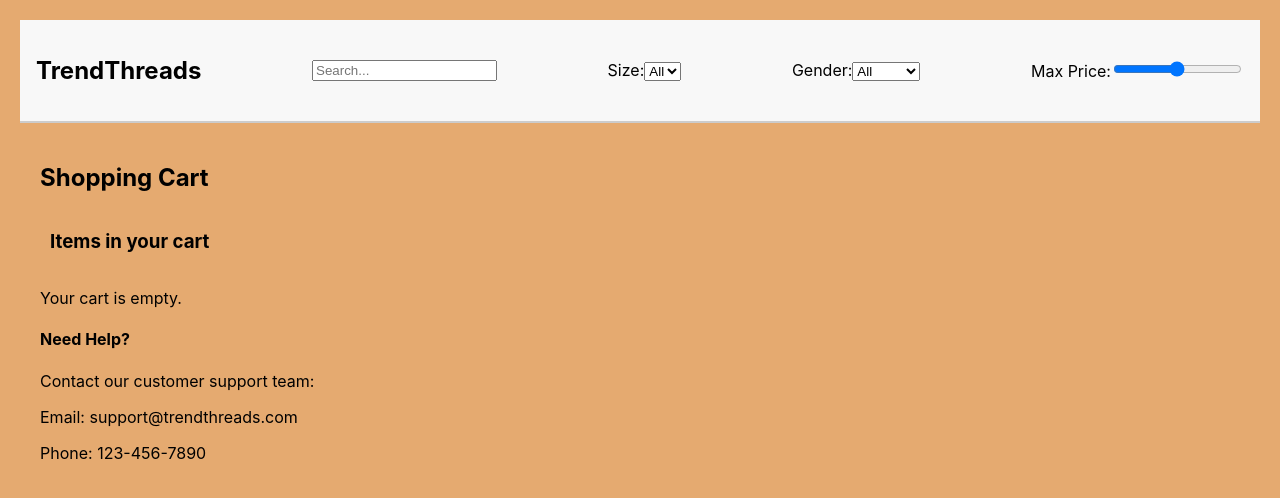
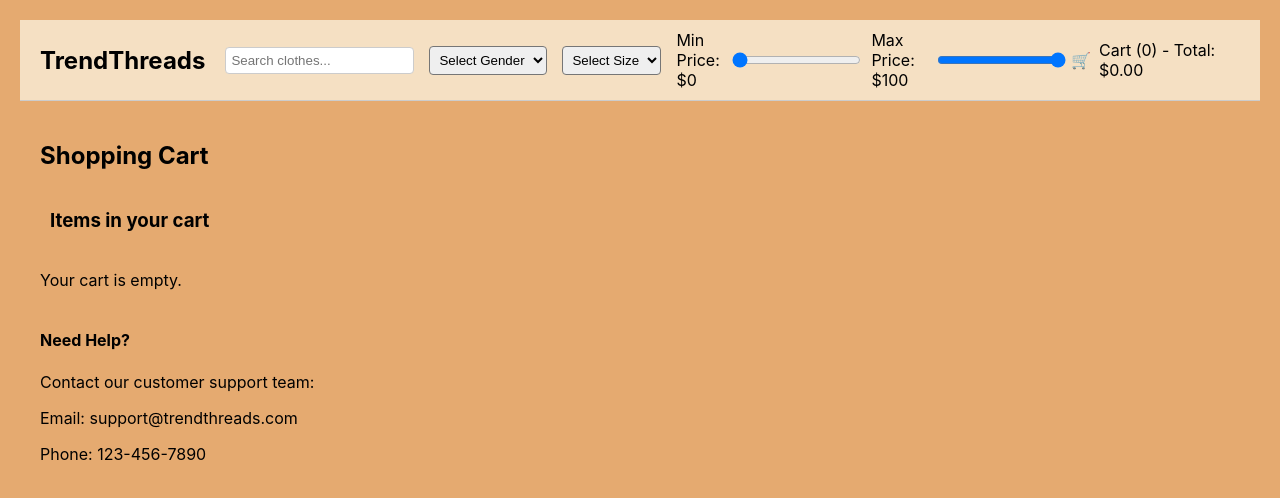
Before and after one commit to tymontiphy/trends, a React (Create React App) app: page /cart in a window 1280 px wide. Shown: the top 498 px of the page. Built offline with nearby package versions, Linux system fonts and the light colour scheme; data requests are answered from the project's data file.

Commit message:
changes done

```diff
--- a/db.json
+++ b/db.json
@@ -124,7 +124,7 @@
     "id": 13,
     "name": "Striped Boat Neck T-Shirt",
     "price": 23,
-    "size": "M",
+    "size": "L",
     "gender": "Women",
     "stock": 5,
     "description": "A nautical-inspired striped boat neck t-shirt.",
@@ -134,7 +134,7 @@
     "id": 14,
     "name": "Slim Fit Blue Jeans",
     "price": 40,
-    "size": "32",
+    "size": "S",
     "gender": "Unisex",
     "stock": 12,
     "description": "Classic slim fit blue jeans for all occasions.",
@@ -144,7 +144,7 @@
     "id": 15,
     "name": "Black Skinny Jeans",
     "price": 35,
-    "size": "30",
+    "size": "M",
     "gender": "Unisex",
     "stock": 8,
     "description": "Stretchy black skinny jeans for a sleek fit.",
@@ -154,7 +154,7 @@
     "id": 16,
     "name": "Light Wash Straight Leg Jeans",
     "price": 38,
-    "size": "34",
+    "size": "S",
     "gender": "Unisex",
     "stock": 10,
     "description": "Comfortable straight-leg jeans with a light wash.",
@@ -164,7 +164,7 @@
     "id": 17,
     "name": "High-Waisted Mom Jeans",
     "price": 45,
-    "size": "28",
+    "size": "M",
     "gender": "Women",
     "stock": 6,
     "description": "Retro-inspired high-waisted mom jeans.",
@@ -174,7 +174,7 @@
     "id": 18,
     "name": "Ripped Blue Jeans",
     "price": 50,
-    "size": "32",
+    "size": "M",
     "gender": "Unisex",
     "stock": 4,
     "description": "Trendy ripped blue jeans with a distressed look.",
@@ -184,7 +184,7 @@
     "id": 19,
     "name": "Bootcut Dark Jeans",
     "price": 55,
-    "size": "36",
+    "size": "L",
     "gender": "Men",
     "stock": 7,
     "description": "Stylish bootcut dark jeans for a timeless fit.",
@@ -194,7 +194,7 @@
     "id": 20,
     "name": "Wide Leg Jeans",
     "price": 60,
-    "size": "30",
+    "size": "S",
     "gender": "Women",
     "stock": 5,
     "description": "Chic wide leg jeans for a comfortable fit.",
@@ -224,7 +224,7 @@
     "id": 23,
     "name": "Denim Mini Dress",
     "price": 50,
-    "size": "L",
+    "size": "XL",
     "gender": "Women",
     "stock": 5,
     "description": "Trendy denim mini dress for casual outings.",
@@ -264,7 +264,7 @@
     "id": 27,
     "name": "Black Zip Hoodie",
     "price": 45,
-    "size": "L",
+    "size": "XL",
     "gender": "Unisex",
     "stock": 5,
     "description": "A stylish black zip-up hoodie for a modern look.",
--- a/src/App.js
+++ b/src/App.js
@@ -3,7 +3,8 @@ import { BrowserRouter as Router, Route, Routes } from 'react-router-dom';
 import Navbar from './components/Navbar';
 import ClothingItem from './components/Clothingitem';
 import CartPage from './components/Cartpage';
-import "./components/Navbar.css"
+import CheckoutPage from './components/Checkoutpage';
+import "./components/Navbar.css";
 
 function App() {
   const [clothes, setClothes] = useState([]);
@@ -38,6 +39,10 @@ function App() {
 
   const removeFromCart = (itemId) => {
     setCart(cart.filter((item) => item.id !== itemId));
+  };
+
+  const clearCart = () => {
+    setCart([]); // Clear the cart after purchase
   };
 
   // Filter clothes based on filters and search query
@@ -83,7 +88,11 @@ return matchesSearchQuery && matchesSize && matchesGender && matchesPrice;
           />
           <Route
             path="/cart"
-    element={<CartPage cart={cart} removeFromCart={removeFromCart}/>}
+            element={<CartPage cart={cart} removeFromCart={removeFromCart} clearCart={clearCart} />}
+          />
+          <Route
+            path="/checkout"
+            element={<CheckoutPage cart={cart} clearCart={clearCart} />} // Pass cart and clearCart
           />
         </Routes>
       </div>
--- a/src/components/Cartpage.js
+++ b/src/components/Cartpage.js
@@ -2,11 +2,13 @@ import React from 'react';
 import { Link } from 'react-router-dom';
 
 function CartPage({ cart, removeFromCart, clearCart }) {
-    const totalPrice = cart.reduce((acc, item) => acc + item.price, 0);
+  const totalPrice = cart.reduce((acc, item) => acc + item.price, 0).toFixed(2);
 
   const handleCheckout = () => {
+    if (window.confirm('Are you sure you want to proceed to checkout?')) {
+      clearCart(); // Clear the cart after confirmation
       alert('Thank you for your purchase!');
-        clearCart(); // Clear the cart after checkout
+    }
   };
 
   return (
@@ -14,7 +16,7 @@ function CartPage({ cart, removeFromCart, clearCart }) {
       <h2>Shopping Cart</h2>
 
       {/* Cart Icon */}
-            <div style={{ display: 'flex', alignItems: 'center' }}>
+      <div style={{ display: 'flex', alignItems: 'center', marginBottom: '20px' }}>
         <i className="fas fa-shopping-cart" style={{ fontSize: '30px', marginRight: '10px' }}></i>
         <h3>Items in your cart</h3>
       </div>
@@ -26,21 +28,54 @@ function CartPage({ cart, removeFromCart, clearCart }) {
           {cart.map((item) => (
             <div key={item.id} style={{ display: 'flex', alignItems: 'center', marginBottom: '10px' }}>
               <img src={item.image} alt={item.name} style={{ width: '50px', marginRight: '10px' }} />
-                            <p>{item.name}</p>
-                            <p>${item.price}</p>
-                            <button onClick={() => removeFromCart(item.id)}>Remove</button>
+              <div style={{ flex: 1 }}>
+                <p style={{ margin: '0' }}>{item.name}</p>
+                <p style={{ margin: '0', color: 'gray' }}>${item.price}</p>
+              </div>
+              <button
+                onClick={() => removeFromCart(item.id)}
+                style={{ marginLeft: '10px', padding: '5px 10px', backgroundColor: '#E5AA70', border: 'none', cursor: 'pointer'}}
+              >
+                Remove
+              </button>
             </div>
           ))}
-                    <h3>Total Price: ${totalPrice.toFixed(2)}</h3>
-                    <button onClick={handleCheckout}>Confirm Purchase</button>
+
+          <h3>Total Price: ${totalPrice}</h3>
+
+          {/* Proceed to Checkout Section */}
+          <div style={{ display: 'flex', gap: '10px', marginTop: '20px' }}>
             <Link to="/checkout">
-                        <button>Proceed to Checkout</button>
+              <button
+                style={{
+                  padding: '10px 20px',
+                  backgroundColor: '#28a745',
+                  color: 'white',
+                  border: 'none',
+                  cursor: 'pointer'
+                }}
+              >
+                Proceed to Checkout
+              </button>
             </Link>
+            <button
+              onClick={handleCheckout}
+              style={{
+                padding: '10px 20px',
+                backgroundColor: '#007bff',
+                color: 'white',
+                border: 'none',
+                cursor: 'pointer'
+              }}
+            >
+              Confirm Purchase
+            </button>
+          </div>
         </div>
       )}
 
       {/* Contact Information */}
-            <div style={{ marginTop: '20px' }}>
+      <div style={{ marginTop: '40px' }}>
         <h4>Need Help?</h4>
         <p>Contact our customer support team:</p>
         <p>Email: support@trendthreads.com</p>
@@ -49,4 +84,5 @@ function CartPage({ cart, removeFromCart, clearCart }) {
     </div>
   );
 }
+
 export default CartPage;
--- a/src/components/Clothingitem.js
+++ b/src/components/Clothingitem.js
@@ -2,13 +2,13 @@ import React from 'react';
 
 function ClothingItem({ item, addToCart }) {
   return (
-    <div className="clothing-item">
-      <img src={item.image} alt={item.name} style={{ width: '100px', height: '150px' }} />
+    <div style={{ border: '1px solid #ccc', padding: '10px', margin: '10px', width: '200px' }}>
+      <img src={item.image} alt={item.name} style={{ width: '150px', height: '200px' }} /> {/* Increased image size */}
       <h4>{item.name}</h4>
       <p>Price: ${item.price}</p>
       <p>Size: {item.size}</p>
+      <p>Gender: {item.gender}</p>
       <p>Stock: {item.stock > 0 ? item.stock : 'Out of Stock'}</p>
-      <p>Gender: {item.gender}</p>
       <button onClick={() => addToCart(item)} disabled={item.stock <= 0}>
         {item.stock > 0 ? "Add to Cart" : "Out of Stock"}
       </button>
--- a/src/components/Navbar.css
+++ b/src/components/Navbar.css
@@ -1,86 +1,52 @@
+/* Style for the navbar */
 .navbar {
   display: flex;
+  align-items: center;
   justify-content: space-between;
-    align-items: center;
-    padding: 1rem;
-    background-color: #f8f8f8;
-    border-bottom: 2px solid #ccc;
+  padding: 10px 20px;
+  background-color: #f5e0c3; /* Fawn background color */
+  border-bottom: 1px solid #ccc;
 }
 
-  .navbar-left h2 {
+/* Brand Name Style */
+.brand-name {
+  font-weight: bold;
   font-size: 24px;
-    font-weight: bold;
+  margin-right: 20px;
 }
 
-  .navbar-center {
-    flex: 1;
-    text-align: center;
+/* Style for the search and filter section */
+.search-filter {
+  display: flex;
+  align-items: center;
+  gap: 15px;
 }
 
-  .search-input {
-    padding: 0.5rem;
-    width: 300px;
-    border-radius: 4px;
-    border: 1px solid #ccc;
+/* Price filter layout */
+.price-filter {
+  display: flex;
+  align-items: center;
+  gap: 5px;
 }
 
-  .navbar-right {
+/* Cart Icon Styling */
+.cart-icon {
   display: flex;
   align-items: center;
+  gap: 8px;
 }
 
-  .filters {
-    display: flex;
-    gap: 1rem;
+input[type="text"] {
+  padding: 5px;
+  border: 1px solid #ccc;
+  border-radius: 4px;
 }
 
-  .filters label,
-  .filters select,
-  .filters input {
-    font-size: 14px;
+select {
+  padding: 5px;
+  border-radius: 4px;
 }
 
-  .cart-icon {
-    margin-left: 2rem;
-    position: relative;
-    cursor: pointer;
-    display: flex;
-    align-items: center;
+input[type="range"] {
+  margin: 0 5px;
 }
-
-  .cart-icon span {
-    font-size: 20px;
-  }
-
-  .cart-info {
-    display: flex;
-    flex-direction: column;
-    align-items: center;
-    margin-left: 8px;
-  }
-
-  .cart-count {
-    background-color: red;
-    color: white;
-    border-radius: 50%;
-    padding: 5px;
-    font-size: 12px;
-    margin-bottom: 4px;
-  }
-
-  .cart-price {
-    font-size: 14px;
-    font-weight: bold;
-    color: green;
-  }
-
-  .contact-info {
-    font-size: 14px;
-    color: #666;
-    text-align: center;
-    margin-top: 10px;
-  }
-
-  .contact-info p {
-    margin: 0;
-  }
--- a/src/components/Navbar.js
+++ b/src/components/Navbar.js
@@ -1,45 +1,83 @@
-import React from 'react';
+import React, { useState } from 'react';
 import { Link } from 'react-router-dom';
 
 function Navbar({ setSearchQuery, setSizeFilter, setPriceFilter, setGenderFilter, cart }) {
-  const handleSearchChange = (e) => setSearchQuery(e.target.value);
-  const handleSizeChange = (e) => setSizeFilter(e.target.value);
-  const handlePriceChange = (e) => setPriceFilter([0, parseInt(e.target.value)]);
-  const handleGenderChange = (e) => setGenderFilter(e.target.value);
+  const [minPrice, setMinPrice] = useState(0);
+  const [maxPrice, setMaxPrice] = useState(100);
+
+  function handleGenderChange(e) {
+    const selectedGender = e.target.value;
+    setGenderFilter(selectedGender);
+  }
+
+  function handlePriceChange() {
+    setPriceFilter([minPrice, maxPrice]);
+  }
+
+  function calculateTotal() {
+    return cart.reduce((total, item) => total + item.price, 0).toFixed(2);
+  }
 
   return (
     <nav className="navbar">
-      <h1>TrendThreads</h1>
-      <input type="text" placeholder="Search..." onChange={handleSearchChange} />
+      <div className="brand-name">TrendThreads</div>
 
-  <label>
-    Size:
-    <select onChange={handleSizeChange}>
-      <option value="">All</option>
-      <option value="S">S</option>
-      <option value="M">M</option>
-      <option value="L">L</option>
-    </select>
-  </label>
+      <div className="search-filter">
+        <input
+          type="text"
+          placeholder="Search clothes..."
+          onChange={(e) => setSearchQuery(e.target.value)}
+        />
 
-  <label>
-    Gender:
-    <select onChange={handleGenderChange}>
-      <option value="">All</option>
-      <option value="Men">Men</option>
-      <option value="Women">Women</option>
-    </select>
-  </label>
+        <select onChange={handleGenderChange}>
+          <option value="">Select Gender</option>
+          <option value="Men">Men</option>
+          <option value="Women">Women</option>
+          <option value="Unisex">Unisex</option>
+        </select>
 
-  <label>
-    Max Price:
-    <input type="range" min="0" max="100" onChange={handlePriceChange} />
-  </label>
+        <select onChange={(e) => setSizeFilter(e.target.value)}>
+          <option value="">Select Size</option>
+          <option value="S">Small</option>
+          <option value="M">Medium</option>
+          <option value="L">Large</option>
+          <option value="XL">X-Large</option>
+        </select>
 
-  {/* <Link to="/cart">
-    Cart ({cart.length})
-  </Link> */}
-</nav>
+        <div className="price-filter">
+          <label>Min Price: ${minPrice}</label>
+          <input
+            type="range"
+            min="0"
+            max="100"
+            value={minPrice}
+            onChange={(e) => {
+              setMinPrice(Number(e.target.value));
+              handlePriceChange();
+            }}
+          />
+          <label>Max Price: ${maxPrice}</label>
+          <input
+            type="range"
+            min="0"
+            max="100"
+            value={maxPrice}
+            onChange={(e) => {
+              setMaxPrice(Number(e.target.value));
+              handlePriceChange();
+            }}
+          />
+        </div>
+      </div>
+
+      {/* Use Link for smooth redirection */}
+      <div className="cart-icon">
+        <span>🛒</span>
+        <Link to="/cart" style={{ textDecoration: 'none', color: '#000' }}>
+          Cart ({cart.length}) - Total: ${calculateTotal()}
+        </Link>
+      </div>
+    </nav>
   );
 }
 
```
Also changed, not shown: src/components/Checkoutpage.js (+21 -4 lines). Lines whose indentation alone changed are shown as unchanged.
